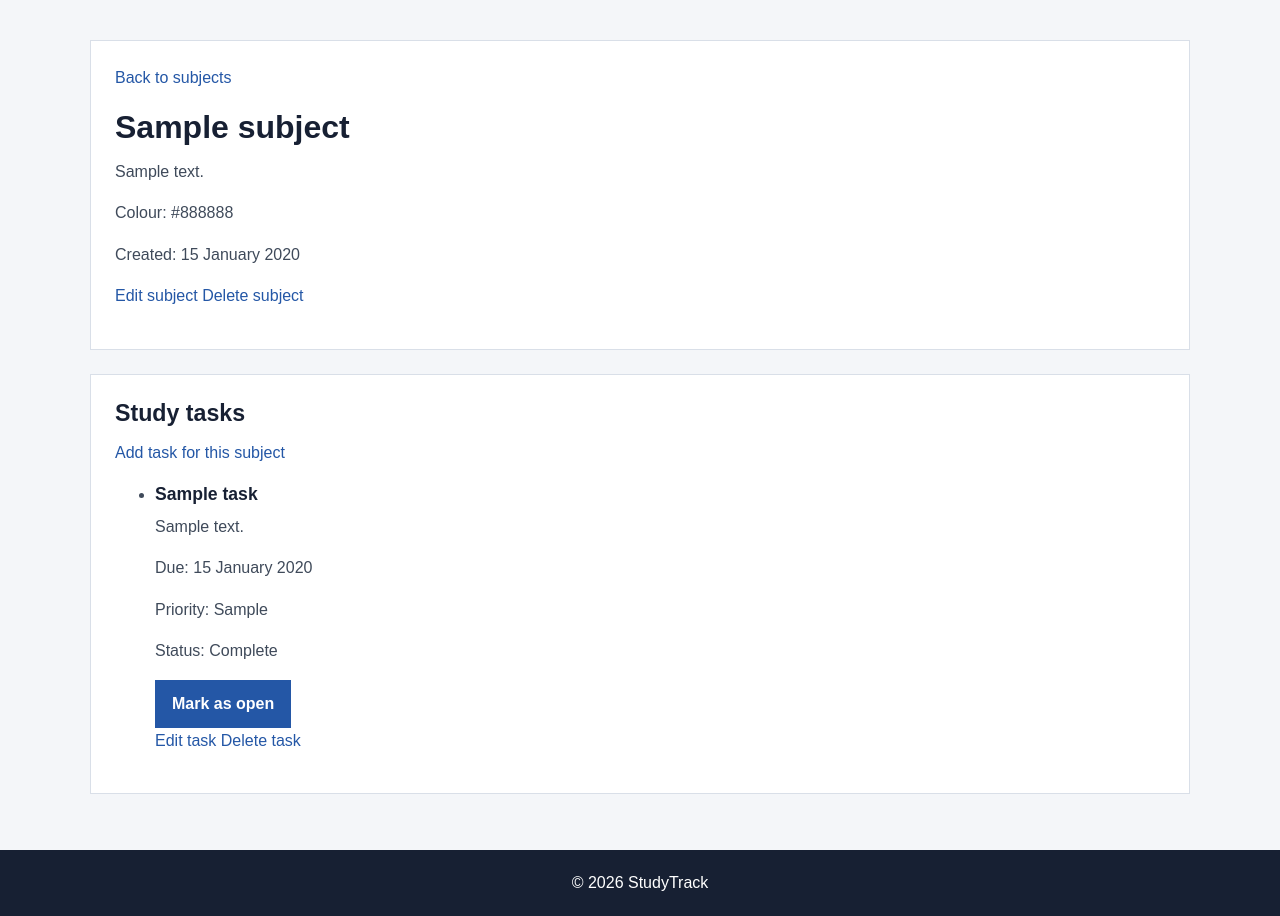
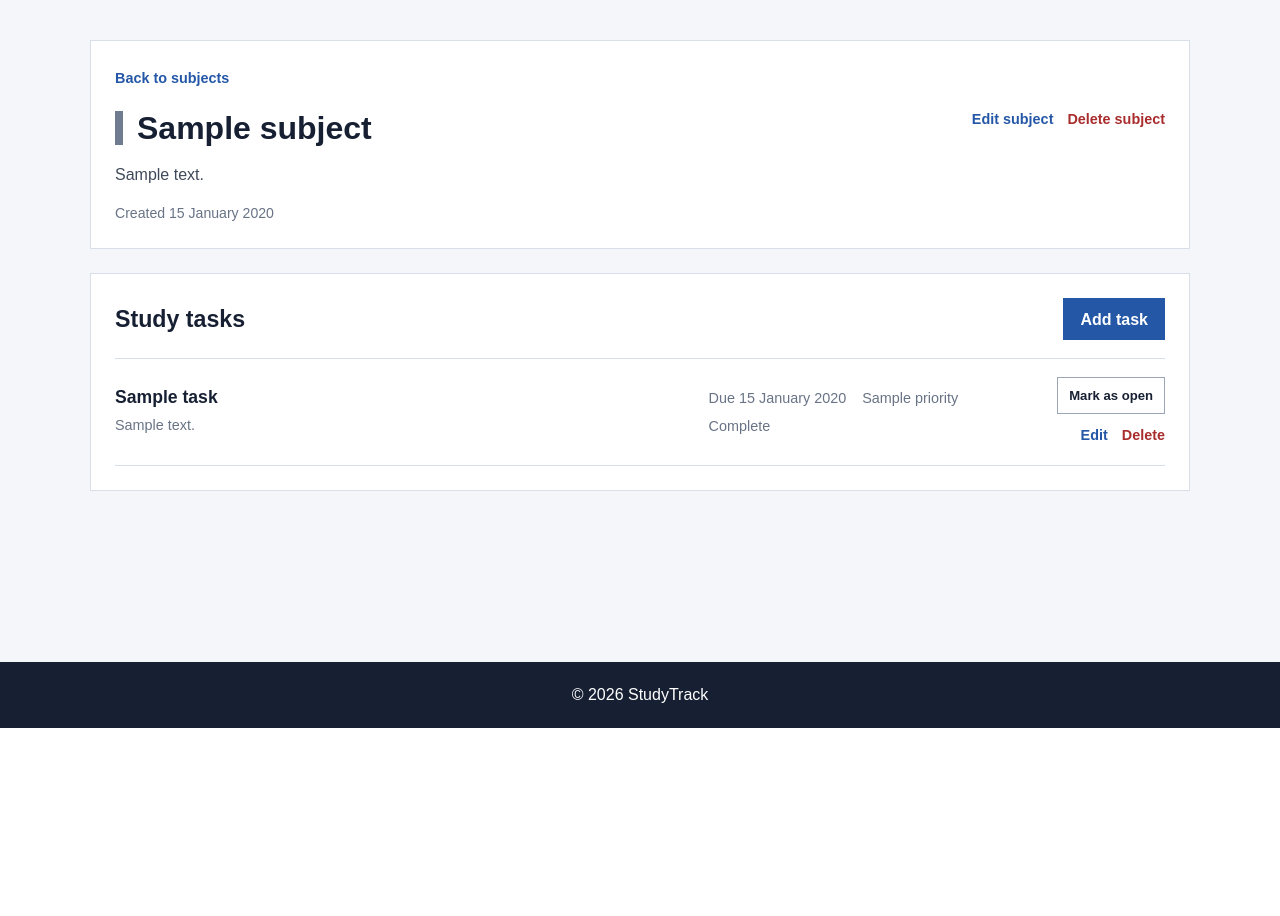
Before and after one commit to jalynch67/Database-Project---StudyTrack, a Flask app: page /subjects/1 in a window 1280 px wide. Shown: the part 72-988 px from the top of the page. After the commit the page ends 800 px from the top, so only its background shows below. Run offline with Flask 3, Linux system fonts and the light colour scheme; tables that the repository leaves empty hold one stand-in row (values such as "Sample post").

Commit message:
Refactor subject detail and list templates for improved layout and styling

```diff
--- a/static/css/style.css
+++ b/static/css/style.css
@@ -443,3 +443,213 @@ button:hover {
         grid-row: auto;
     }
 }
+
+.page-intro {
+    display: flex;
+    align-items: center;
+    justify-content: space-between;
+    gap: 24px;
+}
+
+.page-intro h1 {
+    margin-bottom: 8px;
+}
+
+.page-intro p {
+    margin-bottom: 0;
+    color: var(--colour-muted);
+}
+
+.subject-list,
+.subject-task-list {
+    margin: 0;
+    padding: 0;
+    border-top: 1px solid var(--colour-border);
+    list-style: none;
+}
+
+.subject-item {
+    padding: 18px 0;
+    display: grid;
+    grid-template-columns: 8px minmax(0, 1fr) auto;
+    align-items: center;
+    gap: 18px;
+    border-bottom: 1px solid var(--colour-border);
+}
+
+.subject-colour {
+    width: 8px;
+    height: 42px;
+    display: inline-block;
+    background: #6f7c8f;
+}
+
+.subject-colour-blue {
+    background: #2457a6;
+}
+
+.subject-colour-green {
+    background: #337353;
+}
+
+.subject-colour-purple {
+    background: #65558f;
+}
+
+.subject-colour-orange {
+    background: #a65b19;
+}
+
+.subject-colour-red {
+    background: #a83a3a;
+}
+
+.subject-content h2 {
+    margin-bottom: 5px;
+    font-size: 1.15rem;
+}
+
+.subject-content p {
+    margin-bottom: 0;
+}
+
+.muted-text,
+.subject-meta {
+    color: var(--colour-muted);
+}
+
+.item-actions {
+    display: flex;
+    flex-wrap: wrap;
+    align-items: center;
+    gap: 8px 14px;
+    font-size: 0.9rem;
+    font-weight: 700;
+}
+
+.danger-link {
+    color: var(--colour-error);
+}
+
+.subject-header .back-link {
+    display: inline-block;
+    margin-bottom: 18px;
+    font-size: 0.9rem;
+    font-weight: 700;
+}
+
+.subject-title-row {
+    display: flex;
+    align-items: flex-start;
+    justify-content: space-between;
+    gap: 28px;
+}
+
+.subject-name-line {
+    display: flex;
+    align-items: center;
+    gap: 14px;
+}
+
+.subject-name-line .subject-colour {
+    height: 34px;
+}
+
+.subject-name-line h1 {
+    margin-bottom: 0;
+}
+
+.subject-header .subject-title-row > div:first-child > p {
+    max-width: 720px;
+    margin-top: 14px;
+    margin-bottom: 0;
+}
+
+.subject-meta {
+    font-size: 0.88rem;
+}
+
+.subject-task-item {
+    padding: 18px 0;
+    display: grid;
+    grid-template-columns: minmax(0, 1.4fr) minmax(210px, 0.8fr) auto;
+    align-items: center;
+    gap: 22px;
+    border-bottom: 1px solid var(--colour-border);
+}
+
+.subject-task-item .task-main h3 {
+    margin-bottom: 5px;
+}
+
+.subject-task-item .task-main p {
+    margin-bottom: 0;
+}
+
+.task-controls {
+    display: flex;
+    flex-direction: column;
+    align-items: flex-end;
+    gap: 10px;
+}
+
+.task-controls form {
+    margin: 0;
+}
+
+.button-small {
+    padding: 7px 11px;
+    font-size: 0.82rem;
+}
+
+.button-muted {
+    background: #ffffff;
+    border-color: #9aa6b5;
+    color: var(--colour-heading);
+}
+
+.button-muted:hover {
+    background: #f0f2f5;
+}
+
+@media (max-width: 800px) {
+    .subject-item {
+        grid-template-columns: 8px minmax(0, 1fr);
+    }
+
+    .subject-item > .item-actions {
+        grid-column: 2;
+    }
+
+    .subject-task-item {
+        grid-template-columns: minmax(0, 1fr) auto;
+    }
+
+    .subject-task-item .task-details {
+        grid-column: 1 / -1;
+        grid-row: 2;
+    }
+}
+
+@media (max-width: 700px) {
+    .page-intro,
+    .subject-title-row,
+    .section-heading-row {
+        align-items: flex-start;
+        flex-direction: column;
+    }
+
+    .subject-task-item {
+        grid-template-columns: 1fr;
+        gap: 10px;
+    }
+
+    .subject-task-item .task-details {
+        grid-column: auto;
+        grid-row: auto;
+    }
+
+    .task-controls {
+        align-items: flex-start;
+    }
+}
--- a/templates/subjects/detail.html
+++ b/templates/subjects/detail.html
@@ -3,83 +3,111 @@
 {% block title %}{{ subject.name }} | StudyTrack{% endblock %}
 
 {% block content %}
-<section>
-    <p>
-        <a href="{{ url_for('subjects') }}">Back to subjects</a>
-    </p>
+<section class="subject-header">
+    <a class="back-link" href="{{ url_for('subjects') }}">
+        Back to subjects
+    </a>
 
+    <div class="subject-title-row">
+        <div>
+            <div class="subject-name-line">
+                <span class="subject-colour subject-colour-{{ subject.colour }}" aria-hidden="true"></span>
                 <h1>{{ subject.name }}</h1>
+            </div>
 
             {% if subject.description %}
             <p>{{ subject.description }}</p>
             {% else %}
-    <p>No description has been added for this subject.</p>
+            <p class="muted-text">
+                No description has been added for this subject.
+            </p>
             {% endif %}
 
-    <p>Colour: {{ subject.colour }}</p>
-    <p>Created: {{ subject.created_at.strftime('%d %B %Y') }}</p>
+            <p class="subject-meta">
+                Created {{ subject.created_at.strftime('%d %B %Y') }}
+            </p>
+        </div>
 
-    <p>
+        <div class="item-actions">
             <a href="{{ url_for('edit_subject', subject_id=subject.id) }}">
                 Edit subject
             </a>
-
-        <a href="{{ url_for('delete_subject', subject_id=subject.id) }}">
+            <a class="danger-link" href="{{ url_for('delete_subject', subject_id=subject.id) }}">
                 Delete subject
             </a>
-    </p>
+        </div>
+    </div>
 </section>
 
 <section>
+    <div class="section-heading section-heading-row">
         <h2>Study tasks</h2>
-
-    <a href="{{ url_for('add_task', subject_id=subject.id) }}">
-        Add task for this subject
+        <a class="button button-primary" href="{{ url_for('add_task', subject_id=subject.id) }}">
+            Add task
         </a>
+    </div>
 
     {% if tasks %}
-    <ul>
+    <ul class="subject-task-list">
         {% for task in tasks %}
-        <li>
+        <li class="subject-task-item">
+            <div class="task-main">
                 <h3>{{ task.title }}</h3>
 
                 {% if task.description %}
                 <p>{{ task.description }}</p>
                 {% else %}
-            <p>No description has been added.</p>
+                <p class="muted-text">No description has been added.</p>
                 {% endif %}
+            </div>
 
-            <p>Due: {{ task.due_date.strftime('%d %B %Y') }}</p>
-            <p>Priority: {{ task.priority|title }}</p>
+            <div class="task-details">
+                <p>Due {{ task.due_date.strftime('%d %B %Y') }}</p>
+                <p>{{ task.priority|title }} priority</p>
+                <p>
+                    {% if task.is_complete %}
+                    Complete
+                    {% else %}
+                    Open
+                    {% endif %}
+                </p>
+            </div>
 
-            {% if task.is_complete %}
-            <p>Status: Complete</p>
-            {% else %}
-            <p>Status: Open</p>
-            {% endif %}
-
+            <div class="task-controls">
                 <form method="POST" action="{{ url_for('toggle_task', task_id=task.id) }}">
                     {% if task.is_complete %}
-                <button type="submit">Mark as open</button>
+                    <button class="button-small button-muted" type="submit">
+                        Mark as open
+                    </button>
                     {% else %}
-                <button type="submit">Mark as complete</button>
+                    <button class="button-small" type="submit">
+                        Mark complete
+                    </button>
                     {% endif %}
                 </form>
 
-            <p>
+                <div class="item-actions">
                     <a href="{{ url_for('edit_task', task_id=task.id) }}">
-                    Edit task
+                        Edit
                     </a>
-
-                <a href="{{ url_for('delete_task', task_id=task.id) }}">
-                    Delete task
+                    <a class="danger-link" href="{{ url_for('delete_task', task_id=task.id) }}">
+                        Delete
                     </a>
-            </p>
+                </div>
+            </div>
         </li>
         {% endfor %}
     </ul>
     {% else %}
-    <p>No study tasks have been added for this subject.</p>
+    <div class="empty-state">
+        <h3>No tasks for this subject</h3>
+        <p>
+            Add a task to begin tracking work for {{ subject.name }}.
+        </p>
+        <a class="button button-primary" href="{{ url_for('add_task', subject_id=subject.id) }}">
+            Add task
+        </a>
+    </div>
     {% endif %}
 </section>
 {% endblock %}
```
Also changed, not shown: templates/subjects/list.html (+24 -19 lines). Lines whose indentation alone changed are shown as unchanged.
